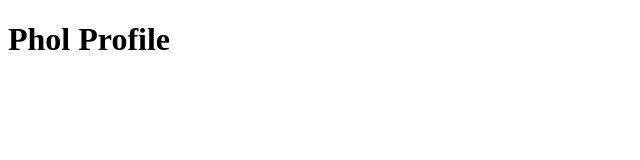
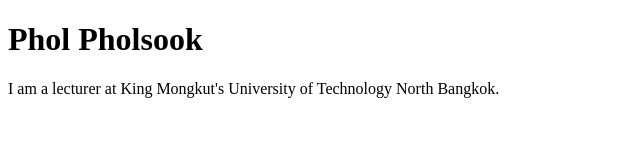
Before and after one commit to Phol2003/github-desktop-project, a plain HTML site: page index.html in a window 1280 px wide. Shown: the whole page, without its empty margins (0-640 px from the left). Drawn offline with Linux system fonts and the light colour scheme.

Commit message:
Add information
add information

```diff
--- a/index.html
+++ b/index.html
@@ -6,6 +6,8 @@
     <title>Profile</title>
 </head>
 <body>
-    <h1>Phol Profile</h1>
+    <h1>Phol Pholsook</h1>
+    <p>I am a lecturer at King Mongkut's University of Technology
+        North Bangkok.</p>
 </body>
 </html>
```
